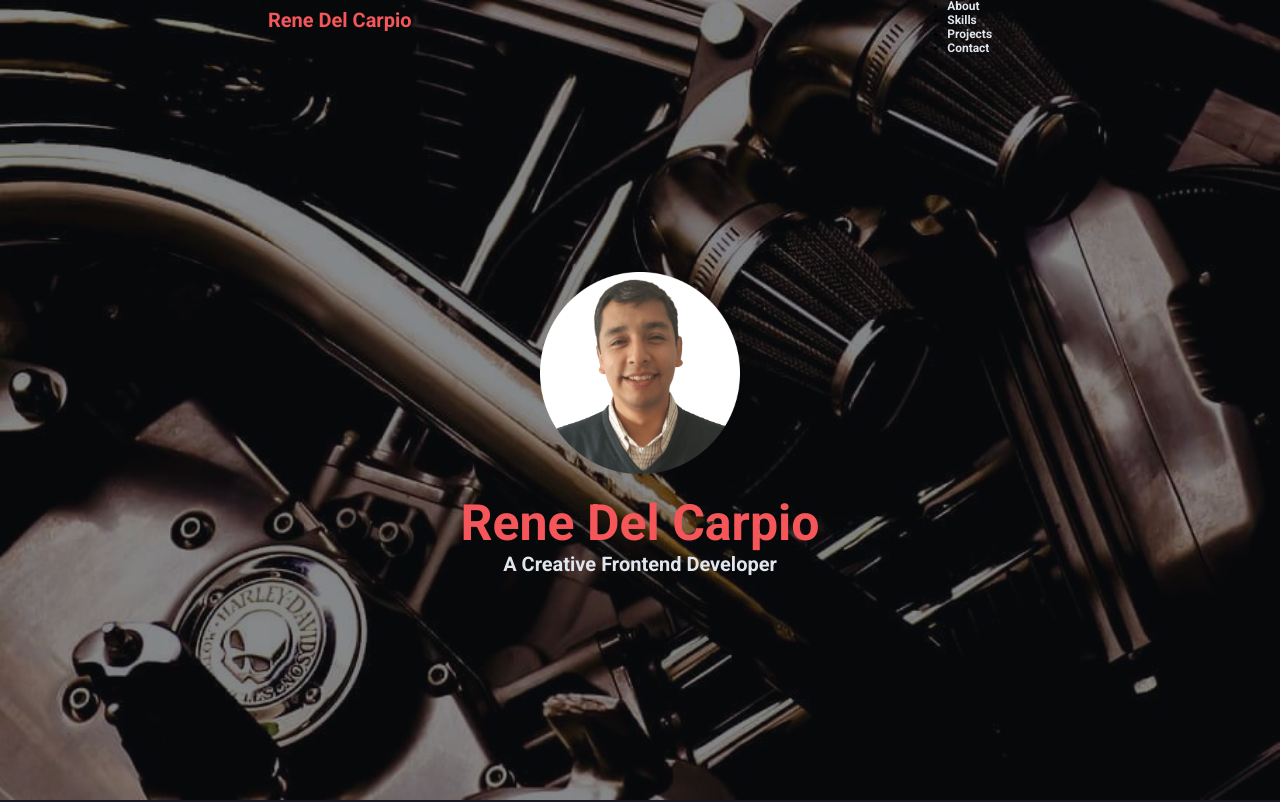
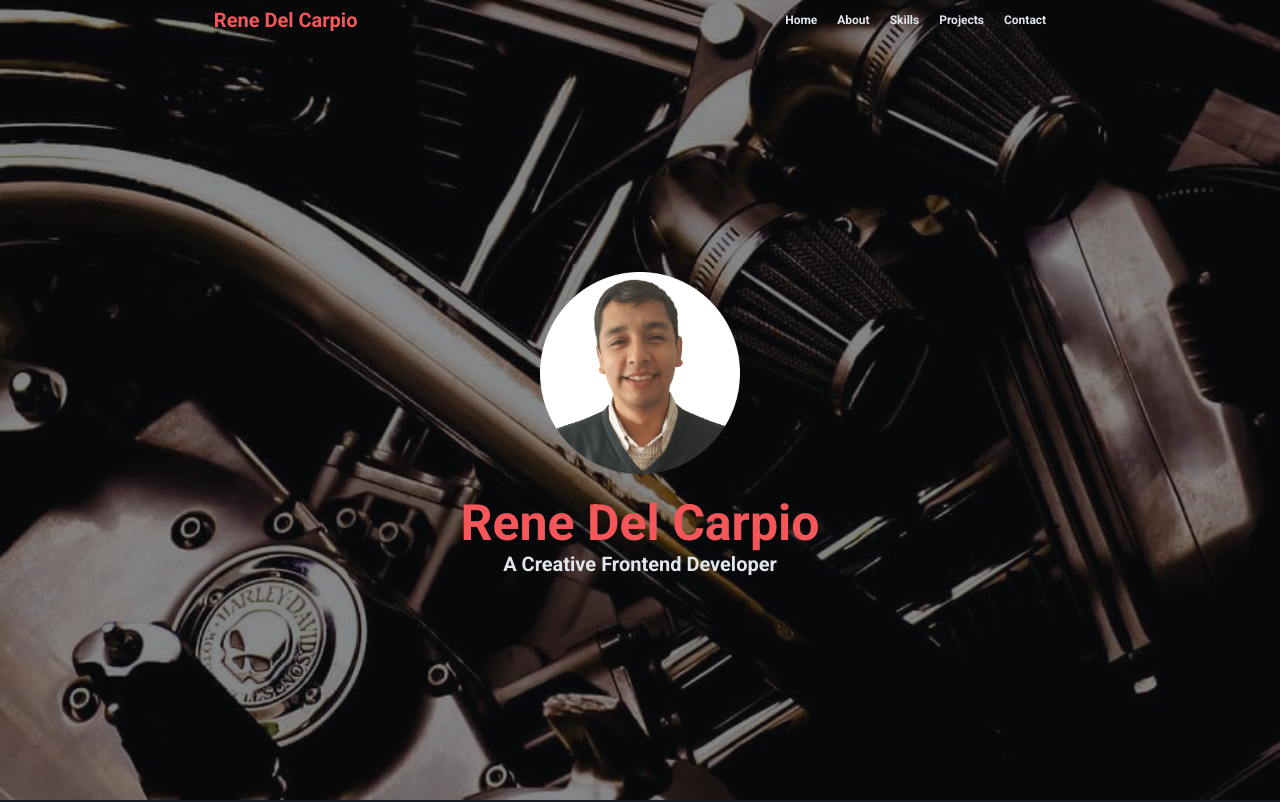
Before and after one commit to renedelcarpio/portfolio, a React (Create React App) app: page / in a window 1280 px wide. Shown: the top 802 px of the page. Built offline with nearby package versions, Linux system fonts and the light colour scheme.

Commit message:
correction in menu to start in false

```diff
--- a/src/components/Navbar/Navbar.js
+++ b/src/components/Navbar/Navbar.js
@@ -3,7 +3,7 @@ import './Navbar.scss';
 import { useState } from 'react';
 
 const Navbar = () => {
-	const [isMobile, setIsMobile] = useState(true);
+	const [isMobile, setIsMobile] = useState(false);
 
 	return (
 		<div className='navbar'>
```
